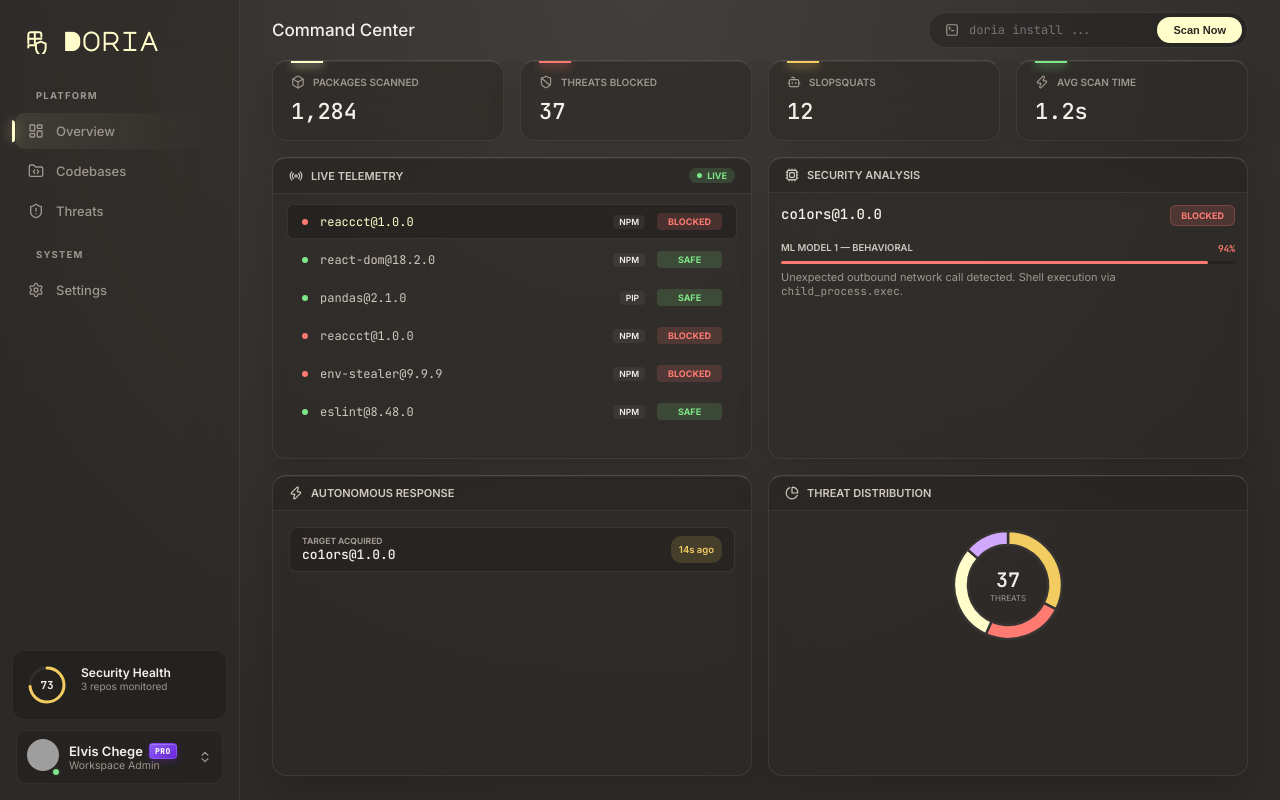
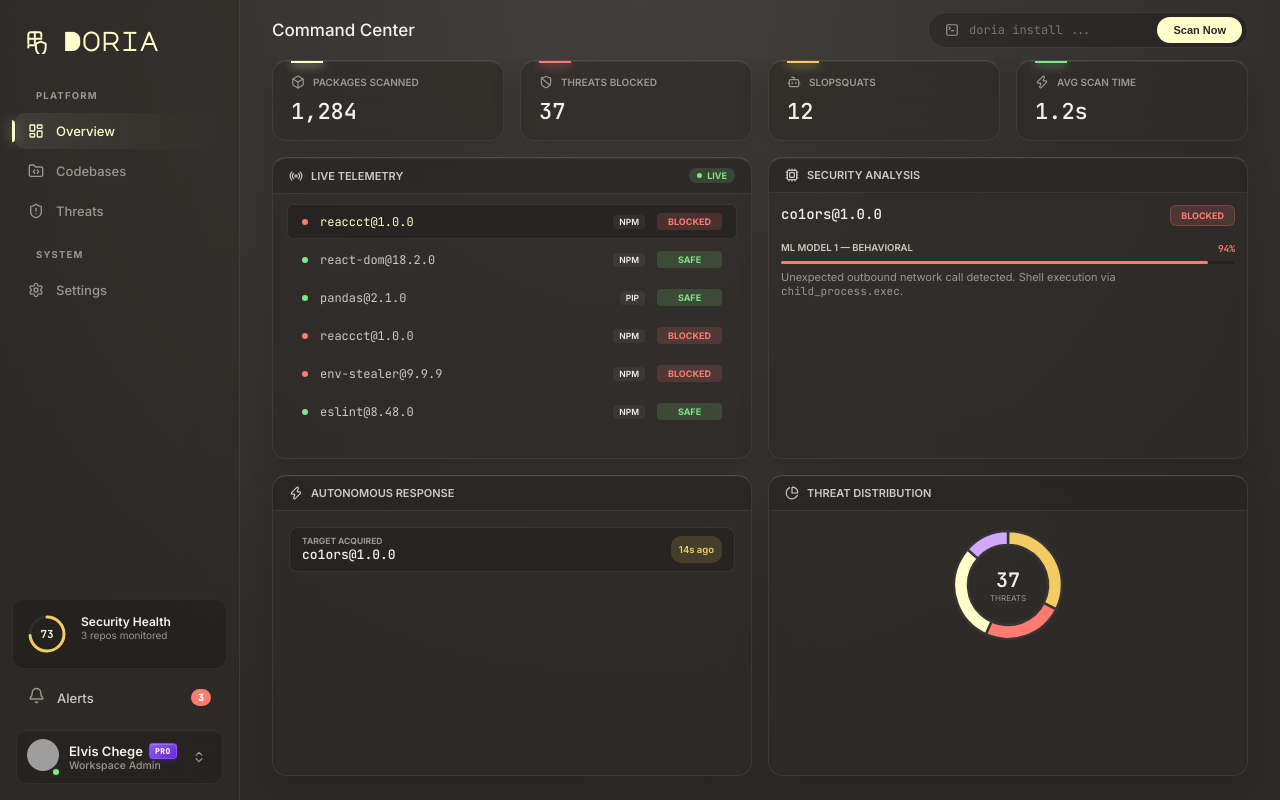
Before and after one commit to elviscgn/DoriaWeb, a React (Vite) app in the folder doria-dashboard/: page /dashboard in a window 1280 px wide. Built offline with nearby package versions, Linux system fonts and the light colour scheme; grey boxes are pictures that could not be loaded.

Commit message:
fix bug with sidebar

```diff
--- a/doria-dashboard/src/components/Layout.tsx
+++ b/doria-dashboard/src/components/Layout.tsx
@@ -1,5 +1,5 @@
 import React, { useState, useEffect, useRef } from "react";
-import { NavLink, useLocation } from "react-router-dom";
+import { NavLink } from "react-router-dom";
 import {
   LayoutDashboard,
   FolderCode,
@@ -18,7 +18,6 @@ import {
 export default function Layout({ children }: { children: React.ReactNode }) {
   const [isProfileOpen, setIsProfileOpen] = useState(false);
   const flyoutRef = useRef<HTMLDivElement>(null);
-  const { pathname } = useLocation();
 
   useEffect(() => {
     const handleClickOutside = (event: MouseEvent) => {
@@ -227,17 +226,56 @@ export default function Layout({ children }: { children: React.ReactNode }) {
             </div>
           </div>
 
-          {/* Profile Card */}
+          <div
+            className="sidebar-row"
+            style={{
+              display: "flex",
+              alignItems: "center",
+              padding: "8px 12px",
+              margin: "4px 4px",
+              borderRadius: 8,
+              cursor: "pointer",
+            }}
+          >
+            <div className="row-icon" style={{ color: "var(--text-muted)" }}>
+              <Bell size={17} />
+            </div>
+            <span
+              className="row-text"
+              style={{
+                fontSize: 13,
+                color: "var(--text-secondary)",
+                fontWeight: 500,
+                marginLeft: 12,
+                flex: 1,
+              }}
+            >
+              Alerts
+            </span>
+            <span
+              className="row-badge"
+              style={{
+                background: "var(--threat-red)",
+                color: "#fff",
+                fontFamily: "'JetBrains Mono', monospace",
+                fontSize: 10,
+                fontWeight: 800,
+                borderRadius: 12,
+                padding: "2px 7px",
+              }}
+            >
+              3
+            </span>
+          </div>
+
+          {/* Profile Card & Flyout Wrapper */}
           <div
             className="profile-card-wrapper"
             ref={flyoutRef}
             style={{ position: "relative", marginTop: 4 }}
           >
-            {/* Flyout */}
-            <div
-              className={`profile-flyout ${isProfileOpen ? "open" : ""}`}
-              style={flyoutStyle}
-            >
+            {/* Flyout Menu */}
+            <div className={`profile-flyout ${isProfileOpen ? "open" : ""}`}>
               <div
                 style={{
                   display: "flex",
@@ -251,10 +289,21 @@ export default function Layout({ children }: { children: React.ReactNode }) {
                 <img
                   src="https://avatars.githubusercontent.com/u/96030189?v=4"
                   alt="Avatar"
-                  style={{ width: 32, height: 32, borderRadius: "50%" }}
+                  style={{
+                    width: 32,
+                    height: 32,
+                    borderRadius: "50%",
+                    border: "1px solid rgba(255,255,255,0.1)",
+                  }}
                 />
                 <div style={{ display: "flex", flexDirection: "column" }}>
-                  <span style={{ fontSize: 12.5, fontWeight: 600 }}>
+                  <span
+                    style={{
+                      fontSize: 12.5,
+                      fontWeight: 600,
+                      color: "var(--text-primary)",
+                    }}
+                  >
                     Elvis Chege
                   </span>
                   <span
@@ -270,15 +319,48 @@ export default function Layout({ children }: { children: React.ReactNode }) {
                   <User size={14} /> Account Settings
                 </a>
                 <a href="#" style={flyoutItemStyle}>
-                  <LogOut size={14} color="var(--threat-red)" />{" "}
-                  <span style={{ color: "var(--threat-red)" }}>Sign Out</span>
+                  <CreditCard size={14} /> Billing & Plan
+                </a>
+                <a href="#" style={flyoutItemStyle}>
+                  <Zap size={14} /> Active Features
+                  <span className="pro-badge" style={{ marginLeft: "auto" }}>
+                    PRO
+                  </span>
+                </a>
+                <div
+                  style={{
+                    height: 1,
+                    background:
+                      "linear-gradient(90deg, transparent, rgba(255,255,255,0.06), transparent)",
+                    margin: "4px 0",
+                  }}
+                ></div>
+                <a href="#" style={flyoutItemStyle}>
+                  <Shield size={14} /> Security Log
+                </a>
+                <a href="#" style={flyoutItemStyle}>
+                  <Book size={14} /> Documentation
+                </a>
+                <div
+                  style={{
+                    height: 1,
+                    background:
+                      "linear-gradient(90deg, transparent, rgba(255,255,255,0.06), transparent)",
+                    margin: "4px 0",
+                  }}
+                ></div>
+                <a
+                  href="#"
+                  style={{ ...flyoutItemStyle, color: "var(--threat-red)" }}
+                >
+                  <LogOut size={14} color="var(--threat-red)" /> Sign Out
                 </a>
               </div>
             </div>
 
-            {/* Button */}
+            {/* Profile Button Trigger */}
             <div
-              className="profile-card"
+              className={`profile-card ${isProfileOpen ? "active" : ""}`}
               onClick={() => setIsProfileOpen(!isProfileOpen)}
               style={{
                 display: "flex",
@@ -287,7 +369,7 @@ export default function Layout({ children }: { children: React.ReactNode }) {
                 borderRadius: 10,
                 background: "rgba(0,0,0,0.15)",
                 cursor: "pointer",
-                border: "1px solid rgba(255,255,255,0.06)",
+                border: "1px solid rgba(255, 255, 255, 0.06)",
               }}
             >
               <div style={{ position: "relative" }}>
@@ -308,18 +390,47 @@ export default function Layout({ children }: { children: React.ReactNode }) {
                   }}
                 />
               </div>
-              <div style={{ marginLeft: 10, flex: 1 }}>
+              <div
+                style={{
+                  marginLeft: 10,
+                  flex: 1,
+                  display: "flex",
+                  flexDirection: "column",
+                }}
+              >
                 <div style={{ display: "flex", alignItems: "center", gap: 6 }}>
-                  <span style={{ fontSize: 13, fontWeight: 600 }}>
+                  <span
+                    style={{
+                      fontSize: 13,
+                      fontWeight: 600,
+                      color: "var(--text-primary)",
+                    }}
+                  >
                     Elvis Chege
                   </span>
                   <span className="pro-badge">PRO</span>
                 </div>
-                <div style={{ fontSize: 10.5, color: "var(--text-muted)" }}>
+                <div
+                  style={{
+                    fontSize: 10.5,
+                    color: "var(--text-muted)",
+                    fontWeight: 500,
+                  }}
+                >
                   Workspace Admin
                 </div>
               </div>
-              <ChevronsUpDown size={14} color="var(--text-muted)" />
+              <div
+                style={{
+                  display: "flex",
+                  alignItems: "center",
+                  justifyContent: "center",
+                  color: "var(--text-muted)",
+                  padding: 6,
+                }}
+              >
+                <ChevronsUpDown size={14} />
+              </div>
             </div>
           </div>
         </div>
@@ -340,7 +451,6 @@ export default function Layout({ children }: { children: React.ReactNode }) {
   );
 }
 
-// Inline styles converted for React specific to layout bits
 const navStyle: React.CSSProperties = {
   height: 36,
   padding: "0 12px",
@@ -351,22 +461,6 @@ const navStyle: React.CSSProperties = {
   fontSize: 13,
   fontWeight: 500,
   textDecoration: "none",
-  color: "var(--text-muted)",
-};
-const flyoutStyle: React.CSSProperties = {
-  position: "absolute",
-  bottom: "calc(100% + 8px)",
-  left: 4,
-  right: 4,
-  background: "linear-gradient(180deg, #302D2A 0%, #262422 100%)",
-  border: "1px solid rgba(255, 255, 255, 0.1)",
-  borderRadius: 12,
-  padding: 6,
-  opacity: 0,
-  visibility: "hidden",
-  transform: "translateY(8px) scale(0.96)",
-  transition: "all 0.2s",
-  zIndex: 100,
 };
 const flyoutItemStyle: React.CSSProperties = {
   display: "flex",
```
